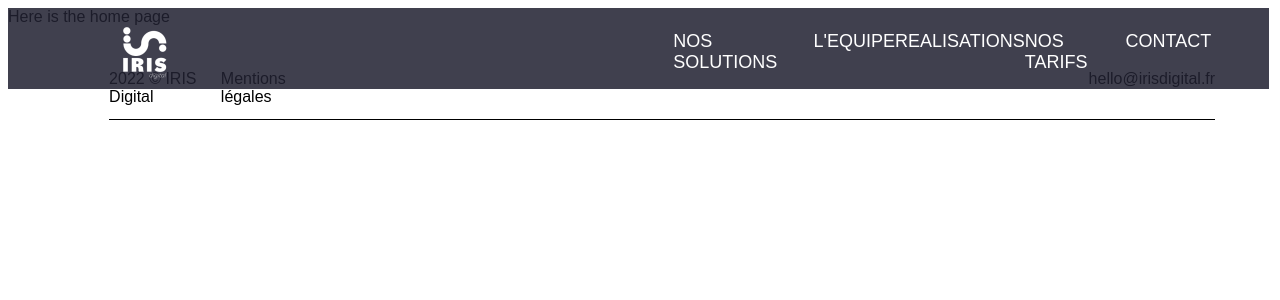
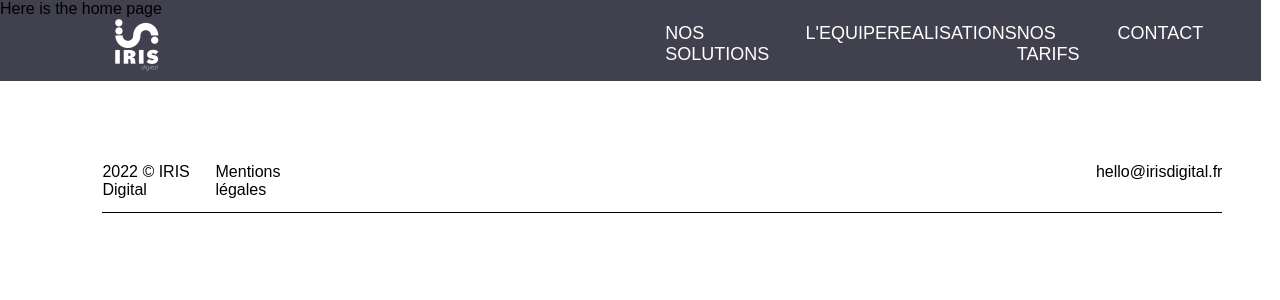
Before and after one commit to Iris-Digital-Sas/Iris-front, a Vue app: page / in a window 1280 px wide. Shown: the top 300 px of the page. Built offline with nearby package versions, Linux system fonts and the light colour scheme.

Commit message:
Rectification de l'organisation de la page pour que le footer soit toujours en bas

```diff
--- a/src/App.vue
+++ b/src/App.vue
@@ -1,7 +1,11 @@
 <template>
   <Header_comp />
-  <router-view />
- <Footer_comp />
+  <div id="container">
+    <main>
+      <router-view />
+    </main>
+    <Footer_comp />
+  </div>
 </template>
 
 <script>
@@ -22,6 +26,17 @@ export default {
   box-sizing: content-box;
   font-family: 'Poppins', sans-serif;
 }
+body {
+  margin: 0;
+}
+#container {
+  height: 100%;
+}
+#container main {
+  min-height: 100%;
+  position: relative;
+  padding-bottom: 100px;
+}
 li {
   list-style: none;
 }
--- a/src/components/Footer.vue
+++ b/src/components/Footer.vue
@@ -16,6 +16,7 @@ export default {
 
 <style>
 footer {
+  bottom: 0px;
   display: flex;
   justify-content: space-between;
   margin: 3.5% 4.5% 2.5% 8%;
```
Lines whose indentation alone changed are shown as unchanged.
